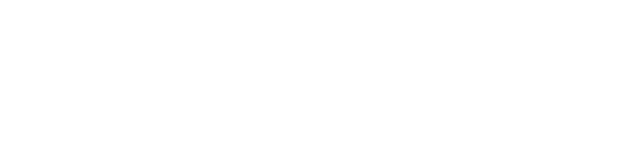
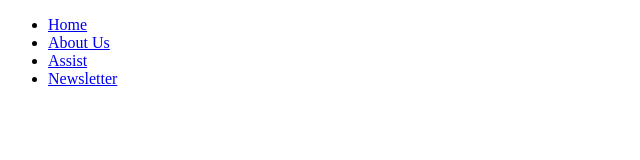
Before and after one commit to KJCole14/Hope-Hacks-Project, a plain HTML site: page Pages/About.html in a window 1280 px wide. Shown: the whole page, without its empty margins (0-640 px from the left). Drawn offline with Linux system fonts and the light colour scheme.

Commit message:
Nav bars

```diff
--- a/Pages/About.html
+++ b/Pages/About.html
@@ -6,5 +6,15 @@
     <meta name="viewport" content="width=device-width, initial-scale=1.0" />
     <title>Document</title>
   </head>
-  <body></body>
+  <body>
+    <!-- Nav bar -->
+    <nav>
+      <ul>
+        <li><a href="Index.html">Home</a></li>
+        <li><a href="About.html">About Us</a></li>
+        <li><a href="Assist.html">Assist</a></li>
+        <li><a href="Newsletter.html">Newsletter</a></li>
+      </ul>
+    </nav>
+  </body>
 </html>
```
Also changed, not shown: Pages/Assist.html (+11 -1 lines), Pages/Index.html (+11 -1 lines), Pages/Newsletter.html (+11 -1 lines).
